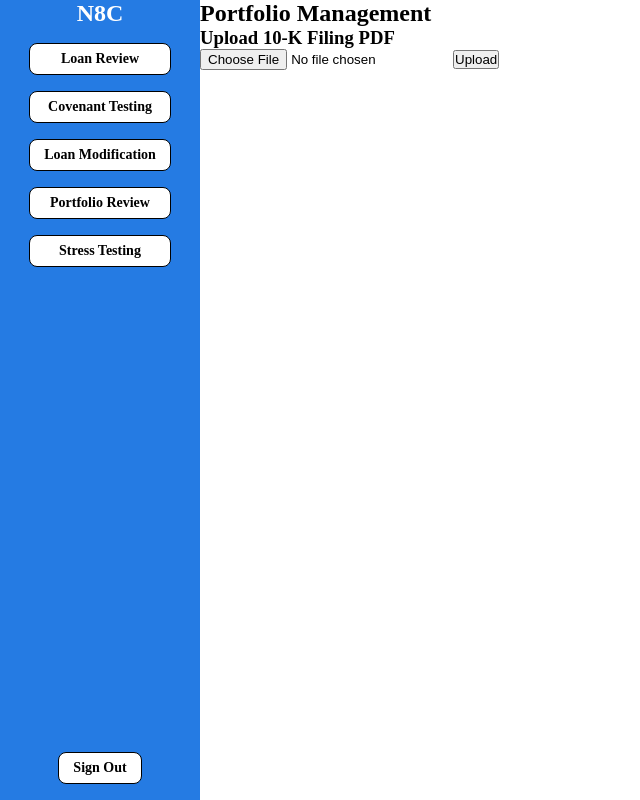
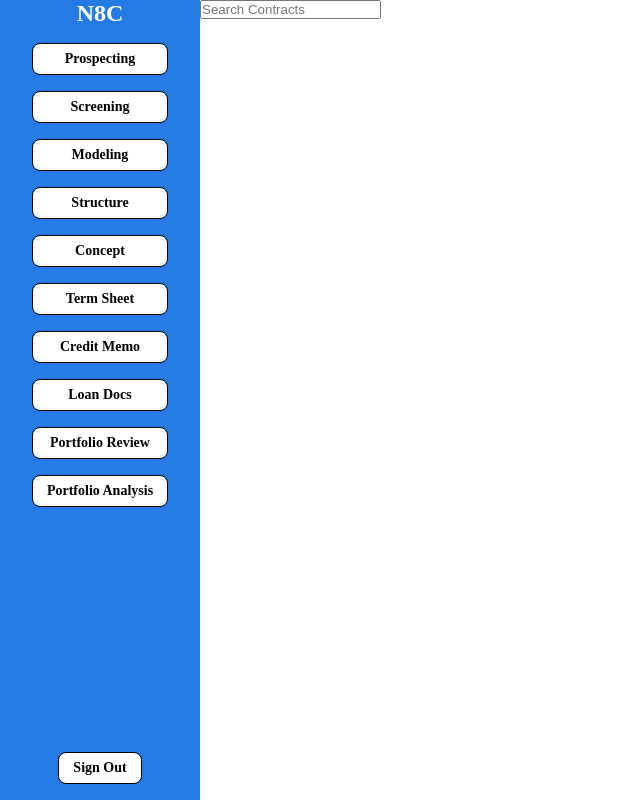
Before and after one commit to Kerlin-Augustin/n8c, a React (Vite) app in the folder frontend/: page / in a window 1280 px wide. Shown: the whole page, without its empty margins (0-640 px from the left). Built offline with nearby package versions, Linux system fonts and the light colour scheme.

Commit message:
ui changes

```diff
--- a/frontend/src/components/PortfolioManagement.tsx
+++ b/frontend/src/components/PortfolioManagement.tsx
@@ -2,19 +2,16 @@ const PortfolioManagement = () => {
 
   const handleSubmit = (e: React.FormEvent) => {
     e.preventDefault()
+    console.log(e)
+  }
+
+  const handleChange = () => {
 
   }
 
   return (
     <div>
-      <h2>Portfolio Management</h2>
-      <div>
-        <h3>Upload 10-K Filing PDF</h3>
-        <form onSubmit={handleSubmit}>
-          <input type='file'></input>
-          <button>Upload</button>
-        </form>
-      </div>
+      <input type='search' onChange={handleChange} placeholder="Search Contracts"/>
     </div>
 
   )
--- a/frontend/src/components/sidebar/Sidebar.tsx
+++ b/frontend/src/components/sidebar/Sidebar.tsx
@@ -3,11 +3,16 @@ import SidebarButton from "./SidebarButton"
 const Sidebar = () => {
 
   const tabs = [
-    <SidebarButton buttonText="Loan Review" />,
-    <SidebarButton buttonText="Covenant Testing" />,
-    <SidebarButton buttonText="Loan Modification" />,
+    <SidebarButton buttonText="Prospecting" />,
+    <SidebarButton buttonText="Screening" />,
+    <SidebarButton buttonText="Modeling" />,
+    <SidebarButton buttonText="Structure" />,
+    <SidebarButton buttonText="Concept" />,
+    <SidebarButton buttonText="Term Sheet" />,
+    <SidebarButton buttonText="Credit Memo" />,
+    <SidebarButton buttonText="Loan Docs" />,
     <SidebarButton buttonText="Portfolio Review" />,
-    <SidebarButton buttonText="Stress Testing" />]
+    <SidebarButton buttonText="Portfolio Analysis" />,]
 
   const allTabs = tabs.map((tab, index) => {
     return (
```
